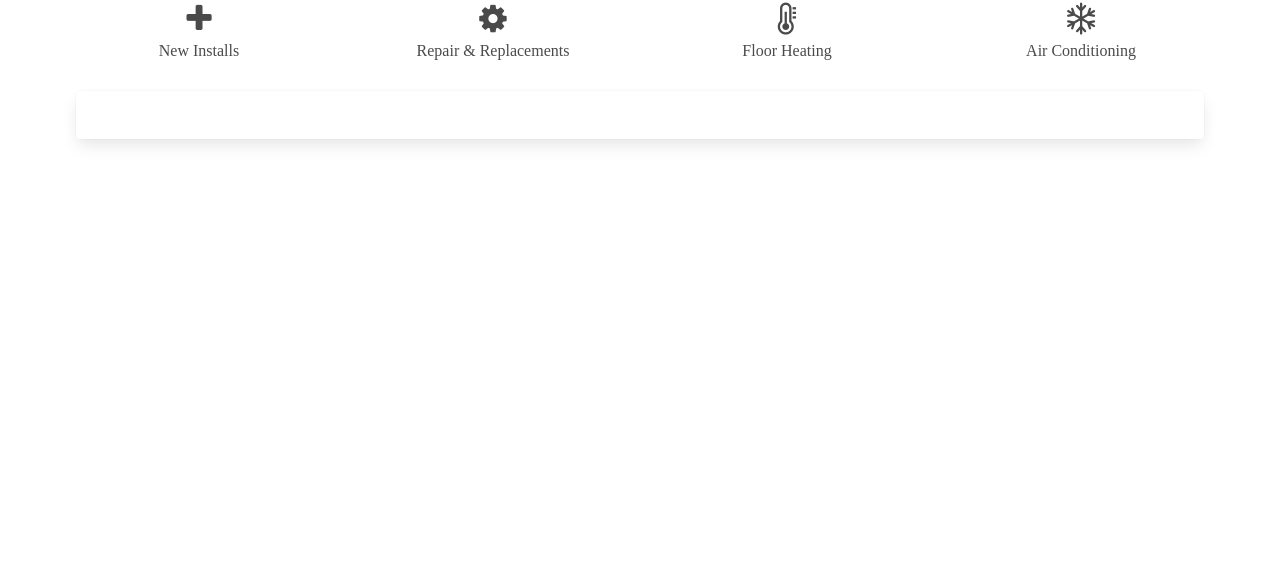
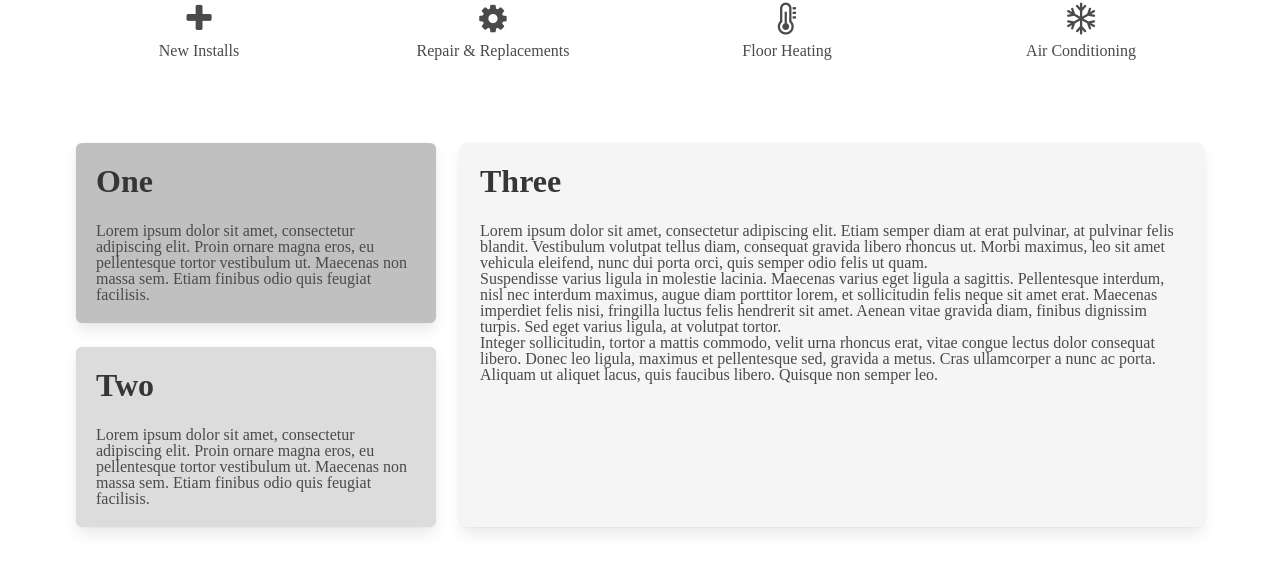
Before and after one commit to lebial/hvac, a React (Create React App) app: page / in a window 1280 px wide. Shown: the part 887-1458 px from the top of the page. Before the commit the page ends 1086 px from the top, so only its background shows below. Built offline with nearby package versions, Linux system fonts and the light colour scheme.

Commit message:
finished first template, pending on approval.

```diff
--- a/src/App.css
+++ b/src/App.css
@@ -197,7 +197,8 @@ table {
     box-shadow: 0 0 0 0 rgba(170, 17, 22, 0); } }
 
 .info-container {
-  visibility: visible; }
+  opacity: 1;
+  margin-top: 40px; }
 
 .top-space {
   margin-top: 20px; }
--- /dev/null
+++ b/src/js/InfoSection/InfoPanel.js
@@ -0,0 +1,36 @@
+import React from 'react';
+import PropTypes from 'prop-types';
+
+const InfoPanel = props => {
+
+    return (
+        <div className="info-container">
+            <div className="container">
+                <div className="column ">
+                    <div className="tile is-ancestor">
+                        <div className="tile is-4 is-vertical is-parent">
+                            <div className="tile is-child box" style={{background: 'silver'}}>
+                                <p className="title">One</p>
+                                <p>Lorem ipsum dolor sit amet, consectetur adipiscing elit. Proin ornare magna eros, eu pellentesque tortor vestibulum ut. Maecenas non massa sem. Etiam finibus odio quis feugiat facilisis.</p>
+                            </div>
+                            <div className="tile is-child box" style={{background: 'gainsboro'}}>
+                                <p className="title">Two</p>
+                                <p>Lorem ipsum dolor sit amet, consectetur adipiscing elit. Proin ornare magna eros, eu pellentesque tortor vestibulum ut. Maecenas non massa sem. Etiam finibus odio quis feugiat facilisis.</p>
+                            </div>
+                        </div>
+                        <div className="tile is-parent">
+                            <div className="tile is-child box" style={{background: 'whitesmoke'}}>
+                                <p className="title">Three</p>
+                                <p>Lorem ipsum dolor sit amet, consectetur adipiscing elit. Etiam semper diam at erat pulvinar, at pulvinar felis blandit. Vestibulum volutpat tellus diam, consequat gravida libero rhoncus ut. Morbi maximus, leo sit amet vehicula eleifend, nunc dui porta orci, quis semper odio felis ut quam.</p>
+                                <p>Suspendisse varius ligula in molestie lacinia. Maecenas varius eget ligula a sagittis. Pellentesque interdum, nisl nec interdum maximus, augue diam porttitor lorem, et sollicitudin felis neque sit amet erat. Maecenas imperdiet felis nisi, fringilla luctus felis hendrerit sit amet. Aenean vitae gravida diam, finibus dignissim turpis. Sed eget varius ligula, at volutpat tortor.</p>
+                                <p>Integer sollicitudin, tortor a mattis commodo, velit urna rhoncus erat, vitae congue lectus dolor consequat libero. Donec leo ligula, maximus et pellentesque sed, gravida a metus. Cras ullamcorper a nunc ac porta. Aliquam ut aliquet lacus, quis faucibus libero. Quisque non semper leo.</p>
+                            </div>
+                        </div>
+                    </div>
+                </div>
+            </div>
+        </div>
+    );
+}
+
+export default InfoPanel;
--- a/src/js/InfoSection/InfoSection.js
+++ b/src/js/InfoSection/InfoSection.js
@@ -1,5 +1,6 @@
-import React, { Component } from 'react';
+import React from 'react';
 import Button from './button';
+import InfoPanel from './InfoPanel';
 import PropTypes from 'prop-types';
 
 class InfoSection extends React.Component{
@@ -30,23 +31,14 @@ class InfoSection extends React.Component{
                                 handleClick={this.activateButton}
                                 name={btn.name}
                                 active={btn.name === this.state.activeButton ? 'active-button' : ''}
-                                // TODO/: mod button component to accept this logic.
+                                key={btn.name}
                             />
                         )
                     })}
                     </div>
+                    <InfoPanel />
                 </div>
-                <div className="info-container">
-                    <div className="container">
-                        <div className="column ">
-                            <div className="card">
-                                <div className="card-content">
 
-                                </div>
-                            </div>
-                        </div>
-                    </div>
-                </div>
 
             </section>
 
@@ -55,7 +47,7 @@ class InfoSection extends React.Component{
 }
 
 InfoSection.propTypes = {
-    BUTTONS: PropTypes.array.isRequired,
+    buttons: PropTypes.array.isRequired,
 }
 
 export default InfoSection;
--- a/src/js/Slider.js
+++ b/src/js/Slider.js
@@ -11,7 +11,7 @@ export default class Slider extends Component{
         }
     }
     componentDidMount(){
-      var timeId = setInterval(this.changeSlide,5000);
+      setInterval(this.changeSlide,5000);
     }
     changeSlide = () => {
       let current = this.state.currentIndex;
--- a/src/scss/_infoSection.scss
+++ b/src/scss/_infoSection.scss
@@ -48,5 +48,6 @@
   }
 
 .info-container{
-    visibility: visible;
+    opacity: 1;
+    margin-top: 40px;
 }
```
